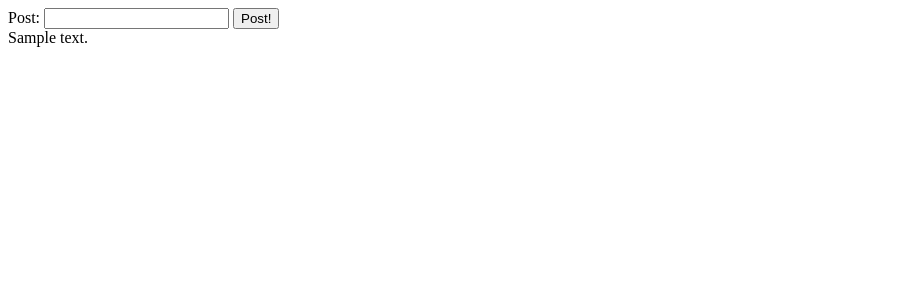
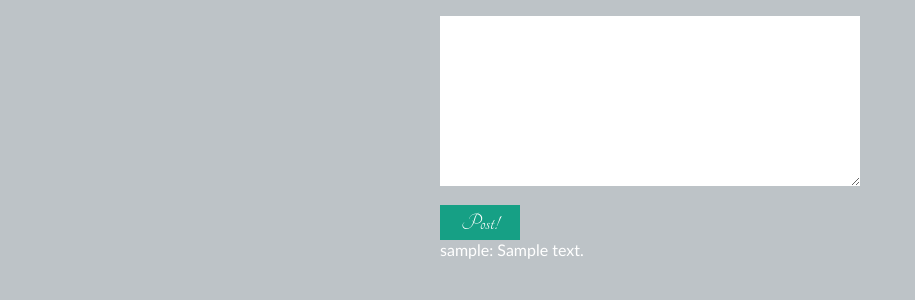
Before and after one commit to NielsMeulders/PHP1, a PHP site: page / in a window 1280 px wide. Shown: the top 300 px of the page, without its empty margins (0-915 px from the left). Run offline with PHP 8.4, Linux system fonts and the light colour scheme; tables that the repository leaves empty or names only in its code hold one stand-in row (values such as "Sample post").

Commit message:
catch errors

```diff
--- a/les 5/facebook/classes/Post.class.php
+++ b/les 5/facebook/classes/Post.class.php
@@ -5,13 +5,25 @@
     class Post
     {
         private $m_sText;
+        private $m_sUser;
 
         public function __set($p_sProperty, $p_vValue)
         {
             switch($p_sProperty)
             {
                 case 'Text':
-                    $this->m_sText = $p_vValue;
+                    if (strlen($p_vValue)>5)
+                    {
+                        $this->m_sText = $p_vValue;
+                    }
+                    else
+                    {
+                        throw new Exception("Post is niet lang genoeg");
+                    }
+                    break;
+
+                case 'User':
+                    $this->m_sUser = $p_vValue;
                     break;
             }
         }
@@ -23,6 +35,10 @@
                 case 'Text':
                     return $this->m_sText;
                     break;
+
+                case 'User':
+                    return $this->m_sUser;
+                    break;
             }
         }
 
@@ -31,9 +47,10 @@
             $conn = Db::getInstance();
             // errors doorsturen van de database
             // $conn->setAttribute(PDO::ATTR_ERRMODE, PDO::ERRMODE_EXCEPTION);
-            $statement = $conn->prepare('INSERT INTO tblpost ( text ) VALUES  ( :text )');
+            $statement = $conn->prepare('INSERT INTO tblpost (text,username) VALUES  ( :text, :username )');
 
             $statement->bindValue(':text',$this->Text);
+            $statement->bindValue(':username',$this->User);
             $statement->execute();
         }
 
--- /dev/null
+++ b/les 5/facebook/css/style.css
@@ -0,0 +1,49 @@
+body
+{
+    font-family: 'Calibri';
+    font-weight: lighter;
+    background-color: #bdc3c7;
+    color: white;
+}
+
+.screen
+{
+    max-width: 400px;
+    margin-left: auto;
+    margin-right: auto;
+}
+
+label
+{
+    font-size: 1.1em;
+}
+
+textarea
+{
+    border: none;
+    background-color: white;
+    width: 400px;
+    height: 150px;
+    padding: 10px;
+    max-width: 400px;
+}
+
+.center
+{
+    margin-left: auto;
+    margin-right: auto;
+    display: block;
+    width: 400px;
+}
+
+#post_btn
+{
+    border: none;
+    background-color: #16a085;
+    color: white;
+    width: 80px;
+    height: 35px;
+    text-align: center;
+    font-family: Tangerine;
+    font-size: 1.5em;
+}
--- a/les 5/facebook/index.php
+++ b/les 5/facebook/index.php
@@ -9,6 +9,7 @@
         try
         {
             $p->Text = $_POST['post'];
+            $p->User = "Niels Meulders";
 
             $p->save();
         }
@@ -24,19 +25,26 @@
 
 
 <!doctype html>
-<html lang="nl">
+<html lang="nl" xmlns="http://www.w3.org/1999/html">
 <head>
     <meta charset="UTF-8">
     <title>Facebook</title>
+    <link rel="stylesheet" href="css/style.css"/>
+    <link href='http://fonts.googleapis.com/css?family=Tangerine' rel='stylesheet' type='text/css'>
 </head>
 <body>
 
+    <div class="screen">
+
+        <?php if(isset($error)): ?>
+        <div class="error"></div>
+        <?php endif; ?>
+
         <form action="" method="post">
 
-        <label for="post">Post: </label>
-        <input type="text" id="post" name="post"/>
+            <p class="center"><textarea type="text" id="post" name="post"/></textarea></p>
 
-        <button>Post!</button>
+            <button id="post_btn">Post!</button>
 
         </form>
 
@@ -44,11 +52,13 @@
 
         while($row = $allposts->fetch(PDO::FETCH_ASSOC)) {
 
-        echo $row['text'] . "<br>";
+            echo $row['username'] .": " . $row['text'] . "<br>";
 
         }
 
         ?>
 
+    </div>
+
 </body>
 </html>
```
Lines whose indentation alone changed are shown as unchanged.
